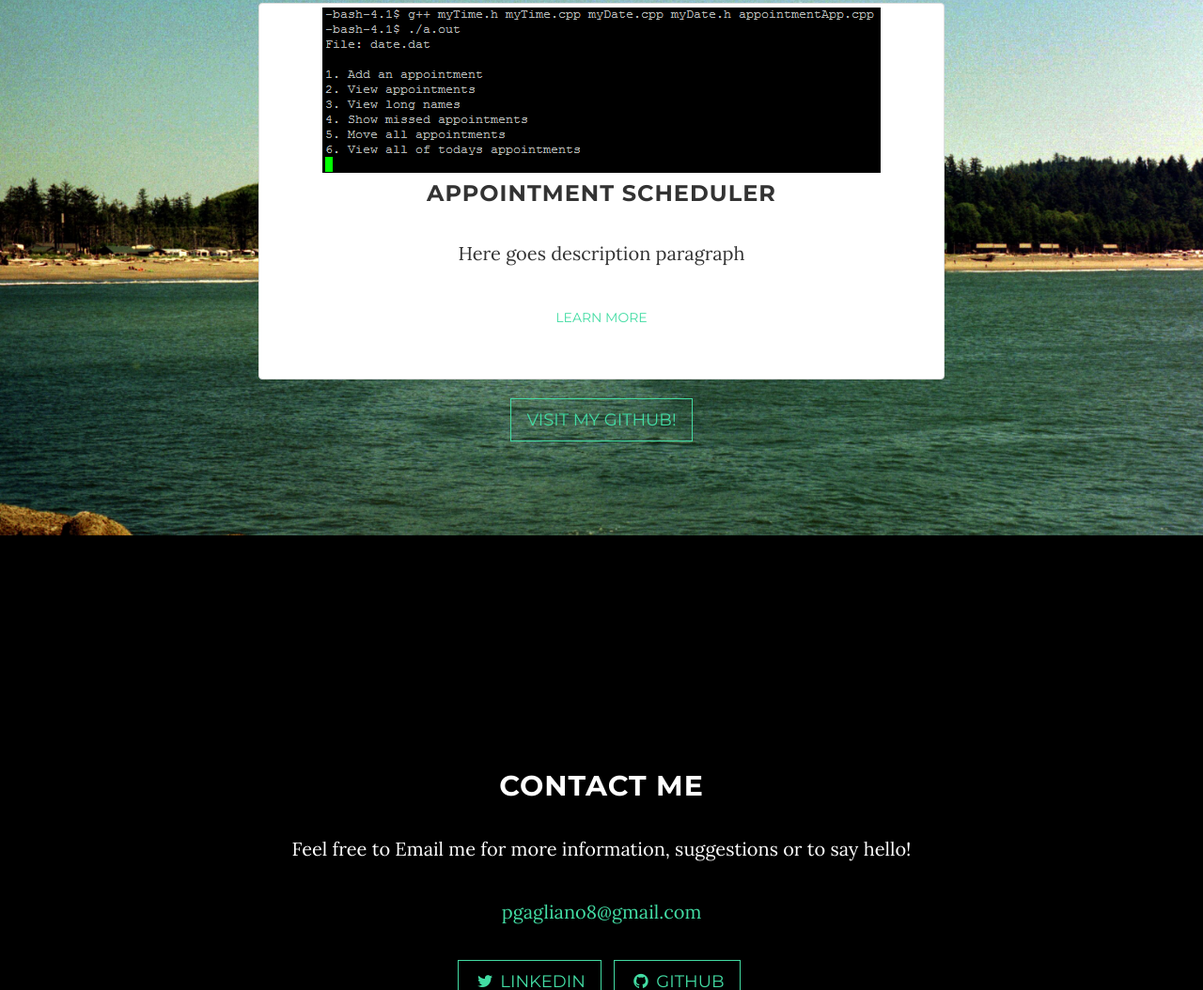
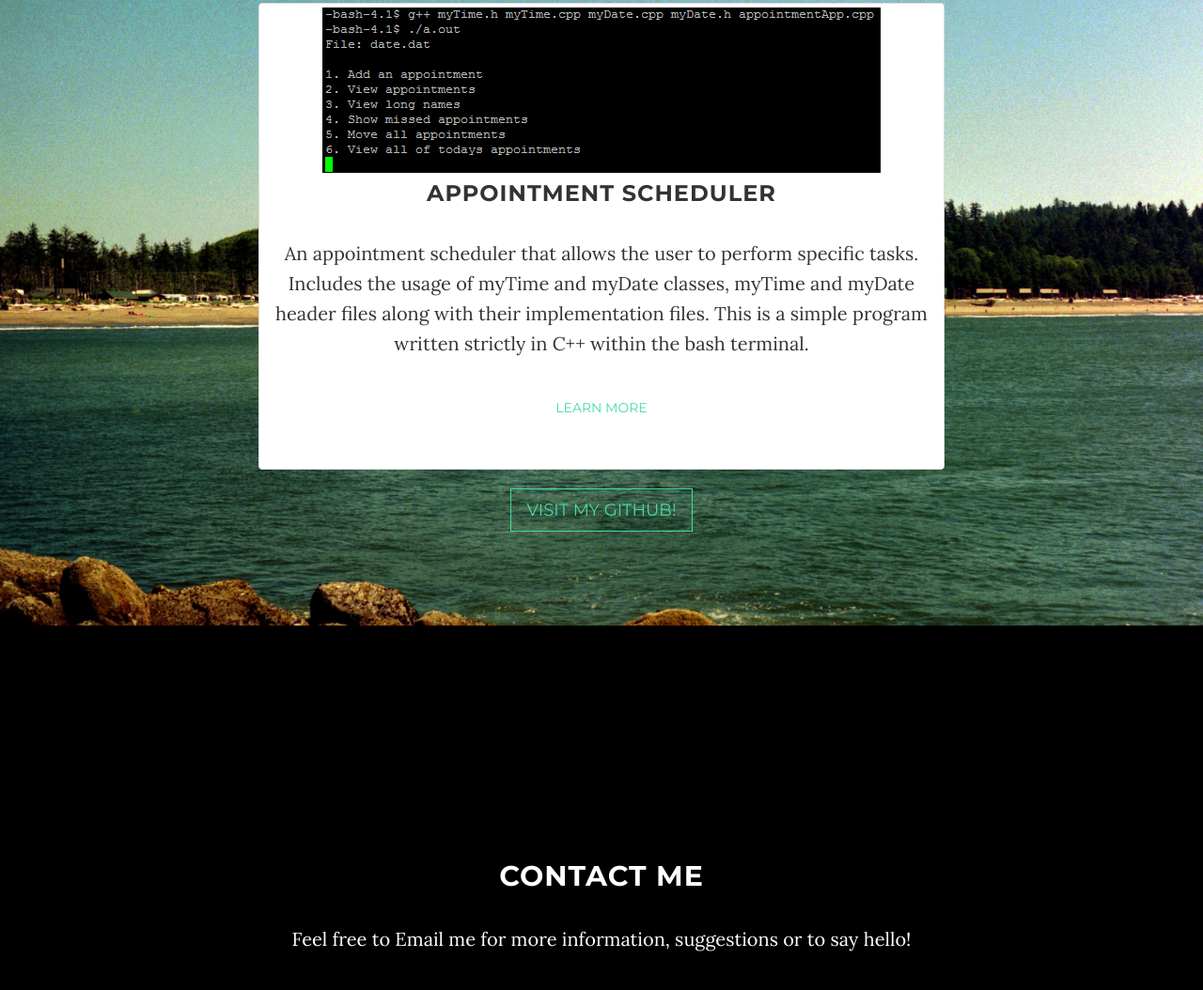
Before and after one commit to pgagliano/pgagliano.github.com, a website: page index.html in a window 1280 px wide. Shown: the part 1859-2913 px from the top of the page at 94% size. Drawn offline with nearby package versions, Linux system fonts and the light colour scheme; some packages are replaced by stand-ins of ours.

Commit message:
Update index.html

```diff
--- a/index.html
+++ b/index.html
@@ -108,8 +108,10 @@
                                 <img src="../img/app.png" alt="Appintment">
                                 <div class="caption">
                                     <h3>Appointment Scheduler</h3>
-                                    <p>Here goes description paragraph</p>
-                                    <p><a class="btn btn-block" href="http://www.bootstraptor.com/">Learn more</a></p>
+                                    <p>An appointment scheduler that allows the user to perform specific tasks. Includes the usage of myTime and myDate classes,
+                                    myTime and myDate header files along with their implementation files. This is a simple program written strictly in C++ within
+                                    the bash terminal. </p>
+                                    <p><a class="btn btn-block" href="https://github.com/pgagliano/Appointment-Booking">Learn more</a></p>
                                 </div>
                             </div>
       	                </div>
```
